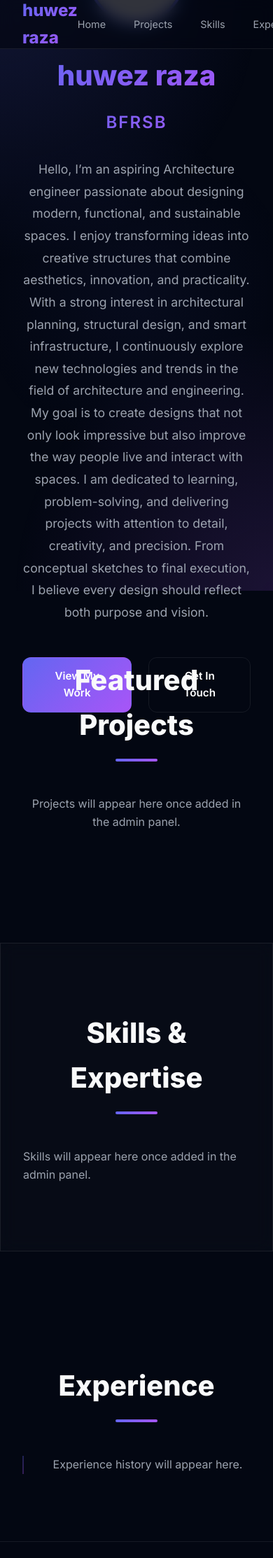
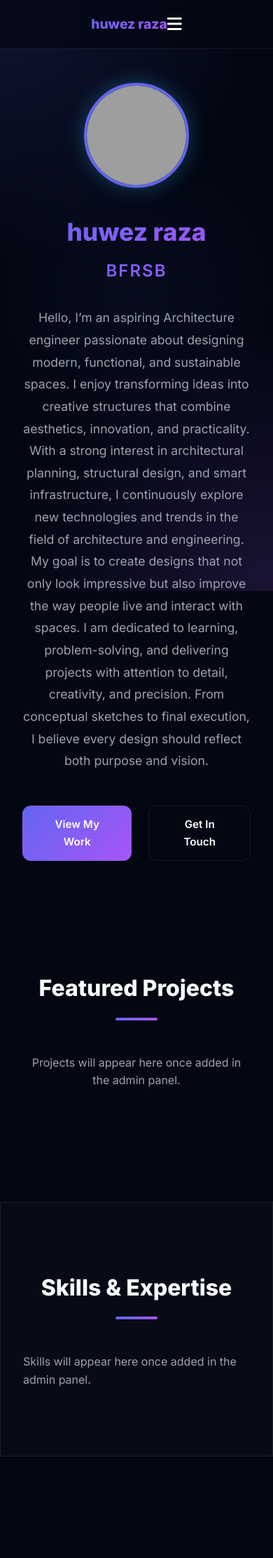
Before and after one commit to Adbuthj/portfolio1, a Django app: page / in a window 390 px wide. Shown: the top 2226 px of the page at 70% size. Run offline with Django 5.2, Linux system fonts and the light colour scheme; data comes from the database, SQL or seed files in the repository; data that the repository does not hold is empty; grey boxes are pictures that could not be loaded.

Commit message:
Final responsiveness fixes and production configuration

```diff
--- a/portfolio/templates/portfolio/index.html
+++ b/portfolio/templates/portfolio/index.html
@@ -32,6 +32,9 @@
                     <a href="{% url 'login' %}" style="opacity: 0.7;">Login</a>
                     {% endif %}
                 </div>
+                <button class="mobile-menu-btn">
+                    <i class="fas fa-bars"></i>
+                </button>
             </div>
         </div>
     </nav>
@@ -199,6 +202,26 @@
     </footer>
 
     <script>
+        // Mobile Menu Toggle
+        const mobileMenuBtn = document.querySelector('.mobile-menu-btn');
+        const navLinks = document.querySelector('.nav-links');
+        const menuIcon = mobileMenuBtn.querySelector('i');
+
+        mobileMenuBtn.addEventListener('click', () => {
+            navLinks.classList.toggle('active');
+            menuIcon.classList.toggle('fa-bars');
+            menuIcon.classList.toggle('fa-times');
+        });
+
+        // Close menu when clicking a link
+        document.querySelectorAll('.nav-links a').forEach(link => {
+            link.addEventListener('click', () => {
+                navLinks.classList.remove('active');
+                menuIcon.classList.add('fa-bars');
+                menuIcon.classList.remove('fa-times');
+            });
+        });
+
         // Reveal elements on scroll
         const observerOptions = {
             threshold: 0.1
--- a/static/css/style.css
+++ b/static/css/style.css
@@ -103,6 +103,15 @@ nav {
 
 .nav-links a:hover {
     color: var(--text-primary);
+}
+
+.mobile-menu-btn {
+    display: none;
+    font-size: 1.5rem;
+    background: none;
+    border: none;
+    color: var(--text-primary);
+    cursor: pointer;
 }
 
 /* Scroll Reveal */
@@ -362,8 +371,77 @@ footer {
 
 /* Responsive */
 @media (max-width: 768px) {
-    h1 { font-size: 2.5rem; }
-    .hero-img { width: 140px; height: 140px; }
+    header {
+        height: auto;
+        padding: 120px 0 60px;
+    }
+
+    h1 {
+        font-size: 2.8rem;
+        line-height: 1.2;
+    }
+
+    .hero-img {
+        width: 150px;
+        height: 150px;
+    }
+
+    .mobile-menu-btn {
+        display: block;
+    }
+
+    .nav-links {
+        position: fixed;
+        top: var(--nav-height);
+        left: 0;
+        width: 100%;
+        height: 0;
+        background: rgba(3, 7, 18, 0.98);
+        backdrop-filter: blur(20px);
+        flex-direction: column;
+        align-items: center;
+        justify-content: flex-start;
+        padding-top: 0;
+        gap: 2rem;
+        overflow: hidden;
+        transition: all 0.4s ease-in-out;
+        z-index: 999;
+    }
+
+    .nav-links.active {
+        height: calc(100vh - var(--nav-height));
+        padding-top: 4rem;
+    }
+
+    .nav-links a {
+        font-size: 1.2rem;
+    }
+
+    .projects-grid {
+        grid-template-columns: 1fr;
+    }
+
+    .contact-container {
+        grid-template-columns: 1fr;
+        gap: 2rem;
+    }
+
+    .section-title {
+        font-size: 2rem;
+    }
+
+    .timeline {
+        padding-left: 1.5rem;
+    }
+
+    .timeline-item {
+        padding: 1.5rem;
+    }
+}
+
+@media (max-width: 480px) {
+    h1 { font-size: 2.2rem; }
+    .logo { font-size: 1.2rem; }
 }
 /* Dashboard & Form Styles */
 .dashboard-grid {
```
